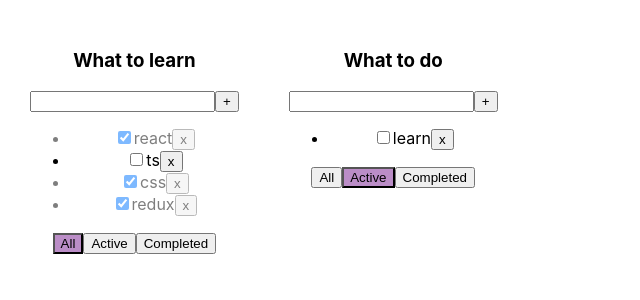
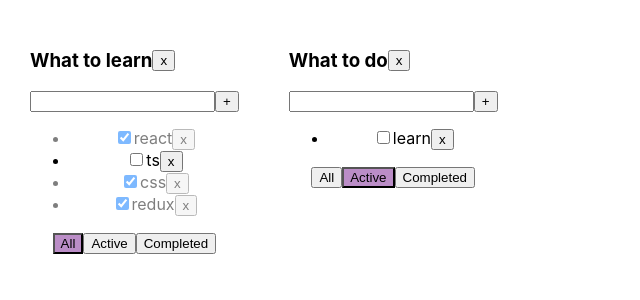
Before and after one commit to Elena-Cake/todoList, a React (Create React App) app: page / in a window 1280 px wide. Shown: the top 300 px of the page, without its empty margins (0-640 px from the left). Built offline with nearby package versions, Linux system fonts and the light colour scheme.

Commit message:
add remove todoList

```diff
--- a/src/App.tsx
+++ b/src/App.tsx
@@ -1,4 +1,4 @@
-import React, { useEffect, useState } from 'react';
+import React, { useState } from 'react';
 import './App.css';
 import { TodoList } from './components/TodoList/TodoList';
 import { FilterValuesType, taskType, todoListType } from './types/types';
@@ -29,7 +29,6 @@ function App() {
     [idList1]: initTasks,
     [idList2]: initTasks2
   })
-  // const [tasksForTodoList, setTasksForTodoList] = useState<taskType[]>(tasks)
 
   const addTask = (task: string, todoListsId: string) => {
     tasks[todoListsId] = [{ id: v1(), title: task, isDone: false }, ...tasks[todoListsId]]
@@ -56,6 +55,12 @@ function App() {
     }
   }
 
+  const removeList = (idList: string) => {
+    setTodoLists(todoLists.filter(list => list.id !== idList))
+    delete tasks[idList]
+    setTasks({ ...tasks })
+  }
+
   const todoListsElements = todoLists.map((list) => {
     let tasksForTodoList = tasks[list.id]
     if (list.filter === 'completed') {
@@ -75,6 +80,7 @@ function App() {
         addTask={addTask}
         onCheckboxChange={onCheckboxChange}
         filter={list.filter}
+        removeList={removeList}
       />
     )
   })
--- a/src/components/TodoList/TodoList.tsx
+++ b/src/components/TodoList/TodoList.tsx
@@ -10,10 +10,14 @@ type PropsType = {
   changeFilter: (filter: FilterValuesType, idList: string) => void,
   addTask: (title: string, idList: string) => void,
   onCheckboxChange: (idTask: string, idList: string) => void,
-  filter: FilterValuesType
+  filter: FilterValuesType,
+  removeList: (idList: string) => void
 }
 
-export const TodoList: React.FC<PropsType> = ({ idList, title, tasks, filter, addTask, changeFilter, removeTask, onCheckboxChange }) => {
+export const TodoList: React.FC<PropsType> = ({
+  idList, title, tasks, filter, addTask, changeFilter,
+  removeTask, onCheckboxChange, removeList
+}) => {
 
   const [inputValue, setInputValue] = useState('')
   const [error, setError] = useState(null as string | null)
@@ -45,7 +49,10 @@ export const TodoList: React.FC<PropsType> = ({ idList, title, tasks, filter, ad
   return (
     <div className="todo">
       <div className='todo__list'>
-        <h3>{title}</h3>
+        <div style={{ display: 'flex', alignItems: "center" }}>
+          <h3>{title}</h3>
+          <button onClick={() => removeList(idList)} >x</button>
+        </div>
         <form onSubmit={handleAddTask}>
           <input value={inputValue}
             onChange={onInputValueChange}
@@ -75,6 +82,6 @@ export const TodoList: React.FC<PropsType> = ({ idList, title, tasks, filter, ad
           </button>
         </div>
       </div>
-    </div>
+    </div >
   );
 }
```
